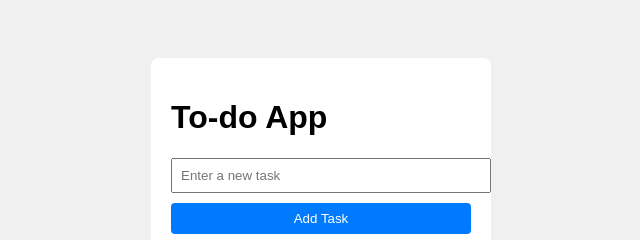
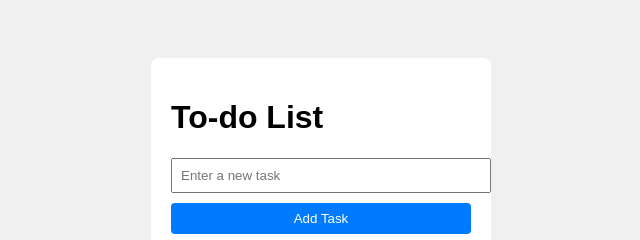
Before and after one commit to sofiesson/To-do-app-main, a plain HTML site: page index.html in a window 1280 px wide. Shown: the top 240 px of the page, 319-959 px from the left. Drawn offline with Linux system fonts and the light colour scheme.

Commit message:
change title

```diff
--- a/index.html
+++ b/index.html
@@ -3,12 +3,12 @@
 <head>
     <meta charset="UTF-8" /> <!-- ensures that special charcters can be used -->
     <meta name="viewport" content="width=device-width, initial-scale=1.0" />
-    <title> To-do App </title> <!-- title -->
+    <title> To-do_List//sofiesson </title> <!-- title -->
     <link rel="stylesheet" href="style.css" /> <!-- links the external css file -->
 </head>
 <body>
     <div class="container">
-        <h1> To-do App </h1> <!-- a large heading(lvl 1) -->
+        <h1> To-do List </h1> <!-- a large heading(lvl 1) -->
         <input type="text" id="taskInput" placeholder="Enter a new task" />
         <button onclick="addTask()"> Add Task </button> <!-- runs the addTask function from js file -->
         <ul id="taskList"></ul>
```
